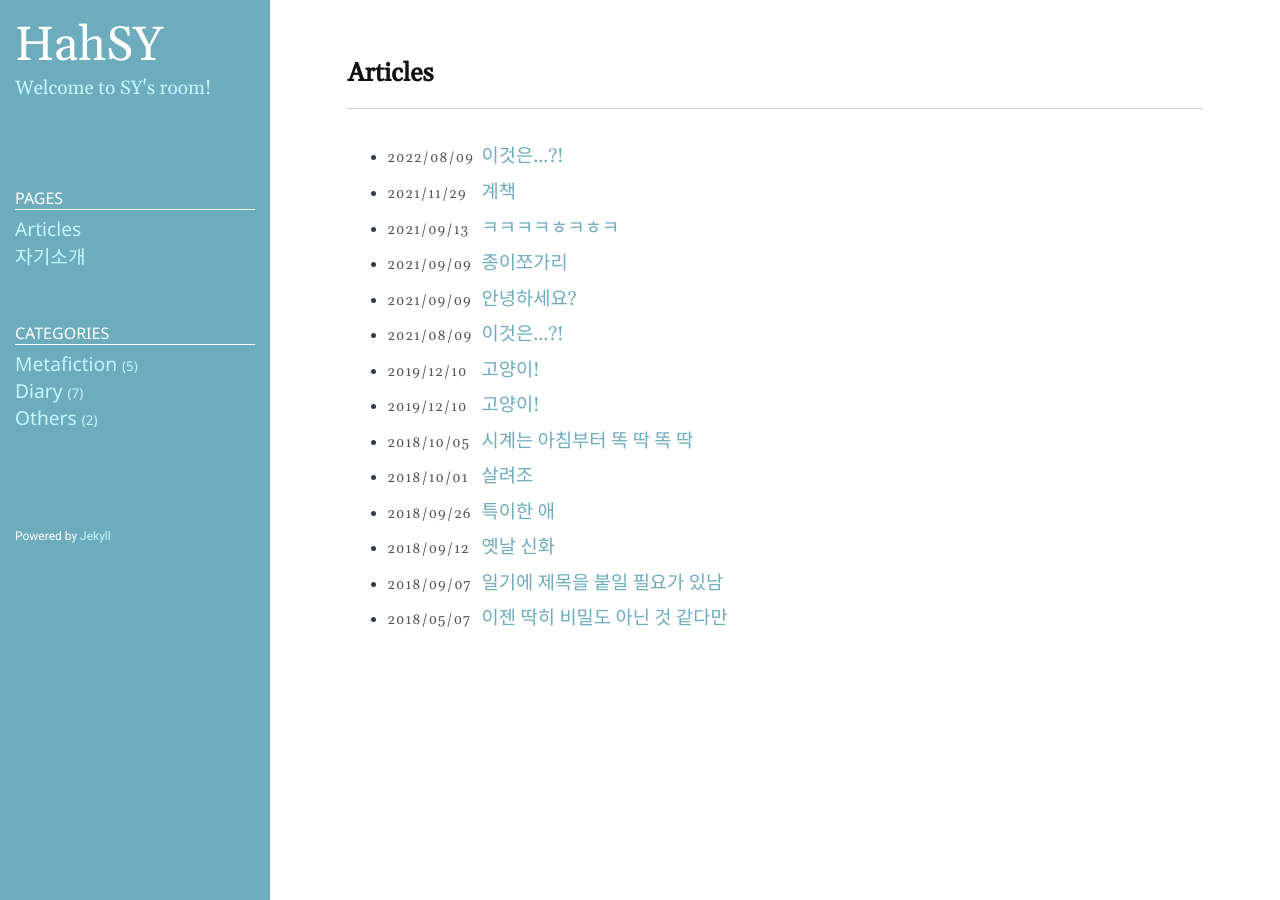
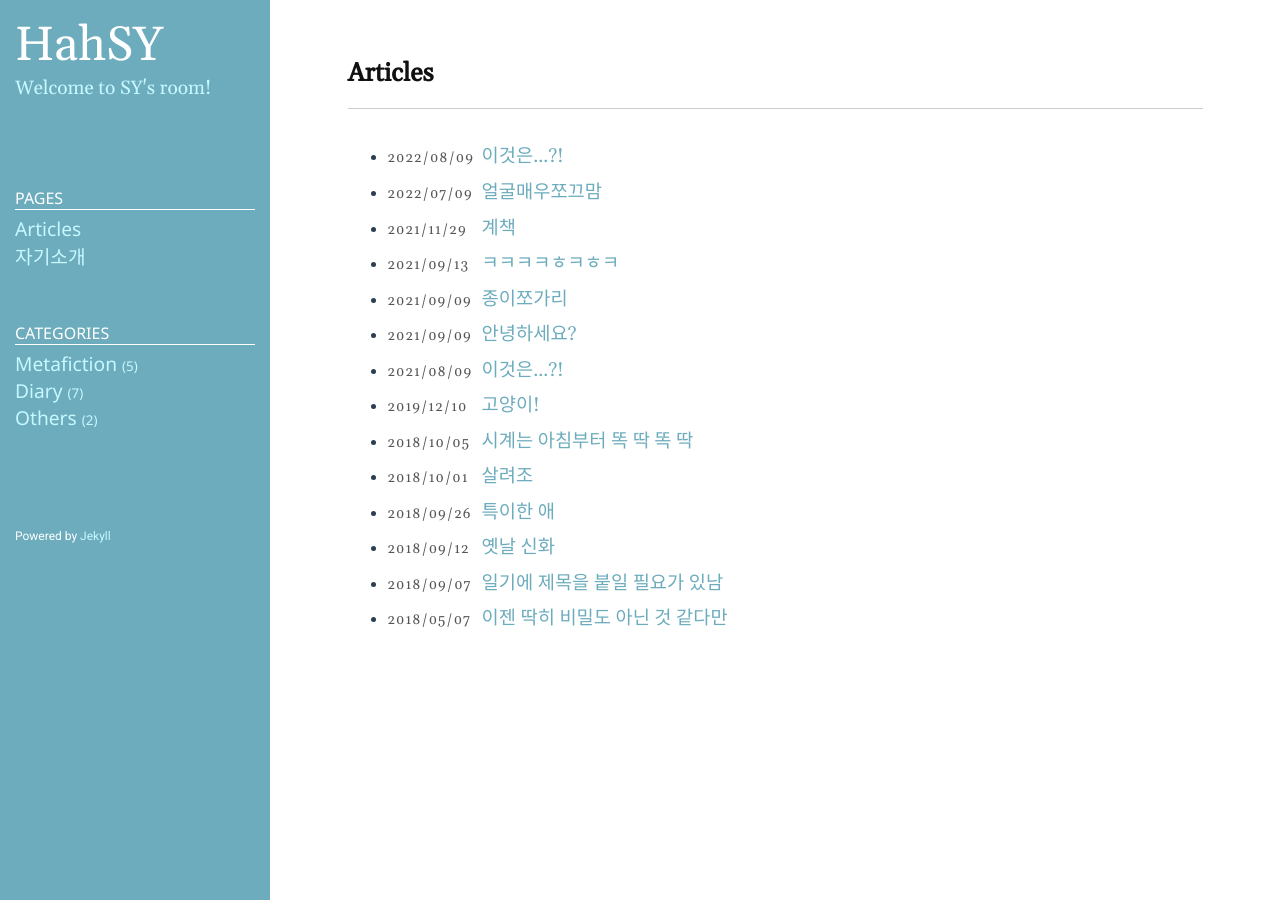
Before and after one commit to HahSY-HR/hahsy-hr.github.io, a Jekyll site: the page built from articles.md, in a window 1280 px wide. Built offline with Jekyll 4.4.1, drawn with Linux system fonts in a browser that asks for light colours.

Commit message:
new image

```diff
--- a/_posts/2022-07-09-verysodu.markdown
+++ b/_posts/2022-07-09-verysodu.markdown
@@ -1,7 +1,7 @@
 ---
 layout: post
-title: 고양이!
-date: 2019-12-10
+title: 얼굴매우쪼끄맘
+date: 2022-07-09
 category: diary
 ---
 
```
